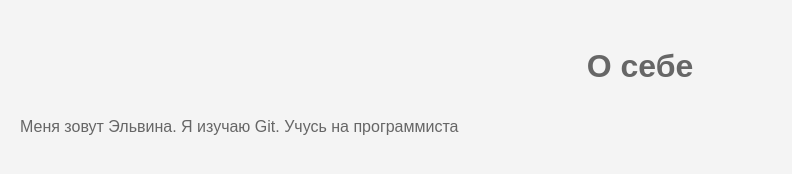
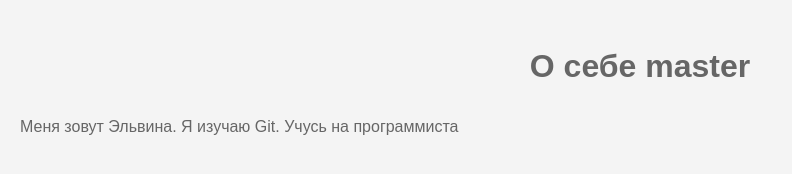
Before and after one commit to Elvina555/prakt3, a plain HTML site: page index.html in a window 1280 px wide. Shown: the whole page, without its empty margins (0-792 px from the left). Drawn offline with Linux system fonts and the light colour scheme.

Commit message:
Заголовок изменен в master

```diff
--- a/index.html
+++ b/index.html
@@ -7,7 +7,7 @@
 	<link rel="stylesheet" href="style.css">
 </head>
 <body>
-    <h1>О себе</h1>
+    <h1>О себе master</h1>
     <p>Меня зовут Эльвина. Я изучаю Git. Учусь на программиста </p>
 </body>
 </html>
```
